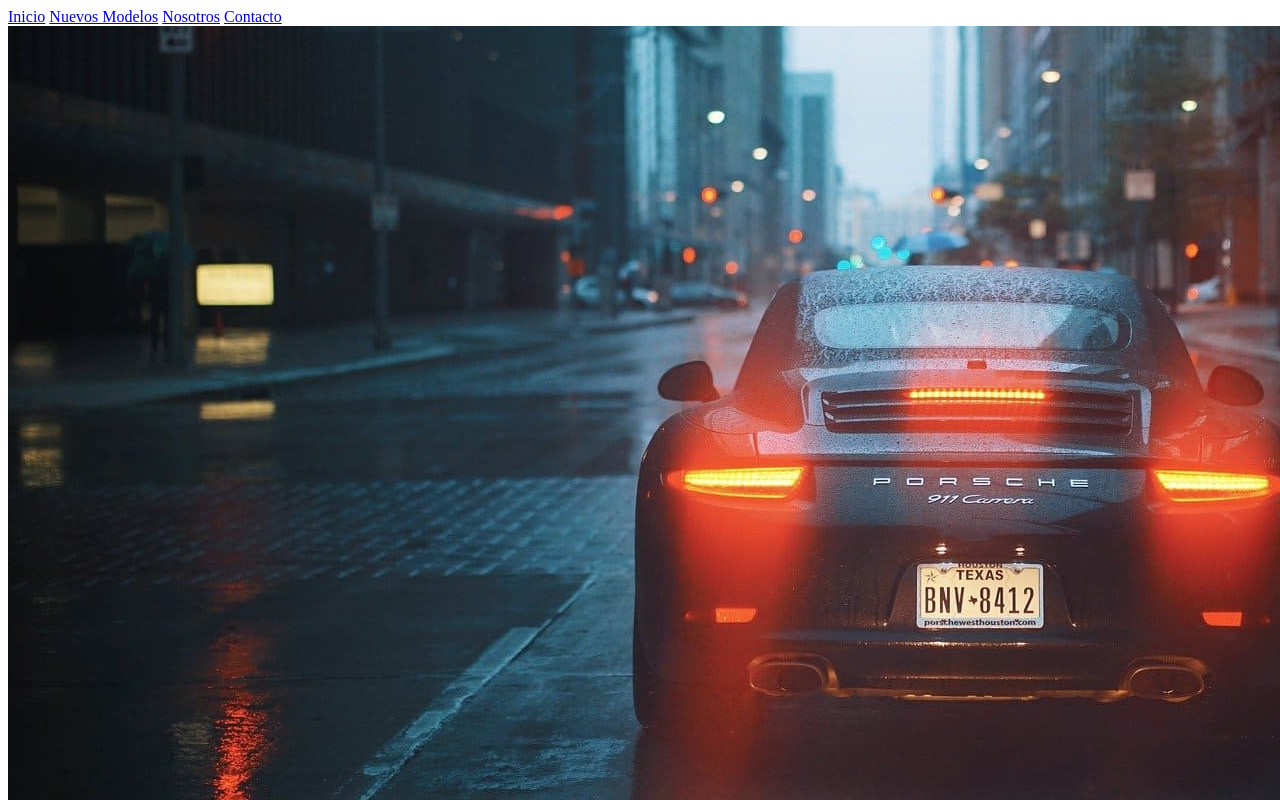
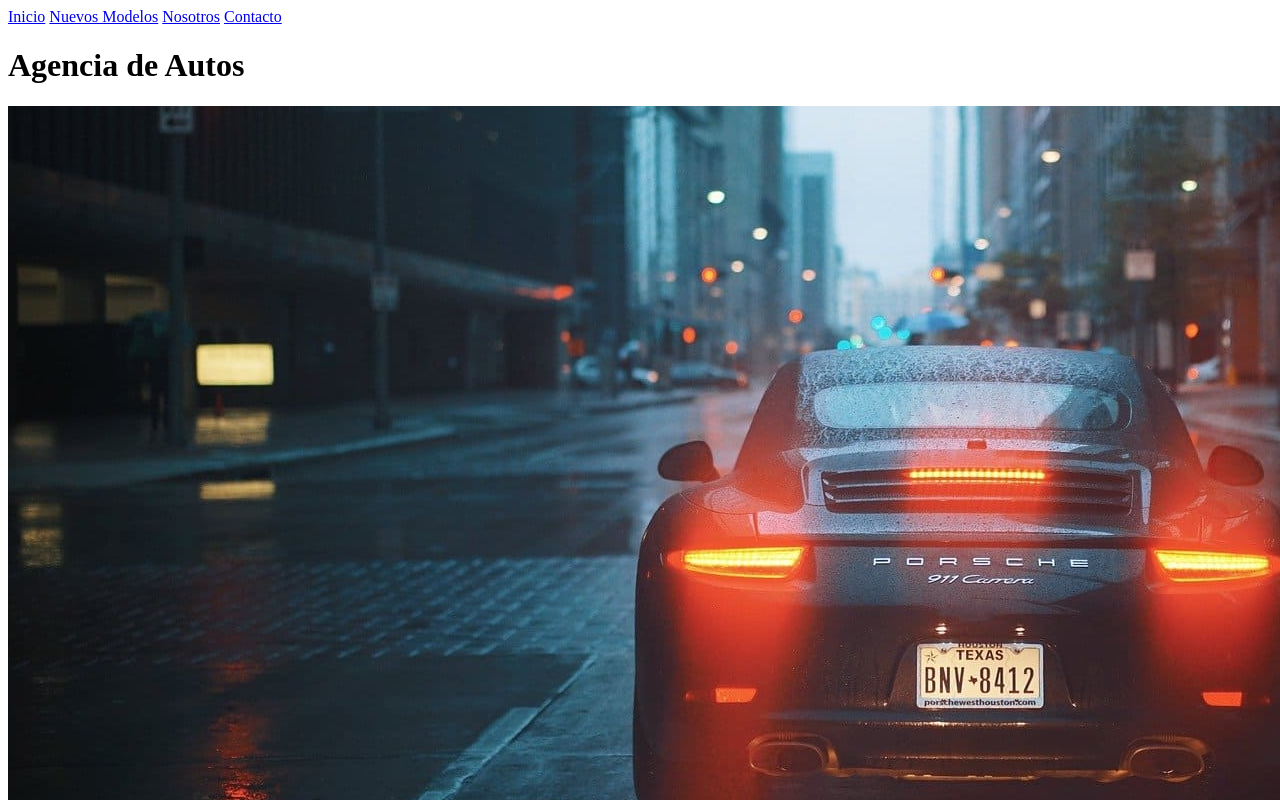
Before and after one commit to urielmmCorebiz/landingpagecorebiz, a plain HTML site: page index.html in a window 1280 px wide. Shown: the top 800 px of the page. Drawn offline with Linux system fonts and the light colour scheme.

Commit message:
second commit

```diff
--- a/index.html
+++ b/index.html
@@ -1,5 +1,5 @@
 <!DOCTYPE html>
-<html lang="es">
+<html lang="en">
 <head>
     <meta charset="UTF-8">
     <meta http-equiv="X-UA-Compatible" content="IE=edge">
@@ -16,8 +16,13 @@
             <a class="site-nav__item" href="#">Contacto</a>
         </nav>
        </div>
-        <div>
-            <img src="./assets/img/banner.jpg" alt="Banner Landing page">
+        <div class="site-banner">
+            <div class="site-banner__title">
+                <h1>Agencia de Autos</h1>
+            </div>
+            <div class="site-banner__img">
+                <img src="./assets/img/banner.jpg" alt="Banner Landing page">
+            </div>
         </div>
     </header>
     <!-- Header -->
```
